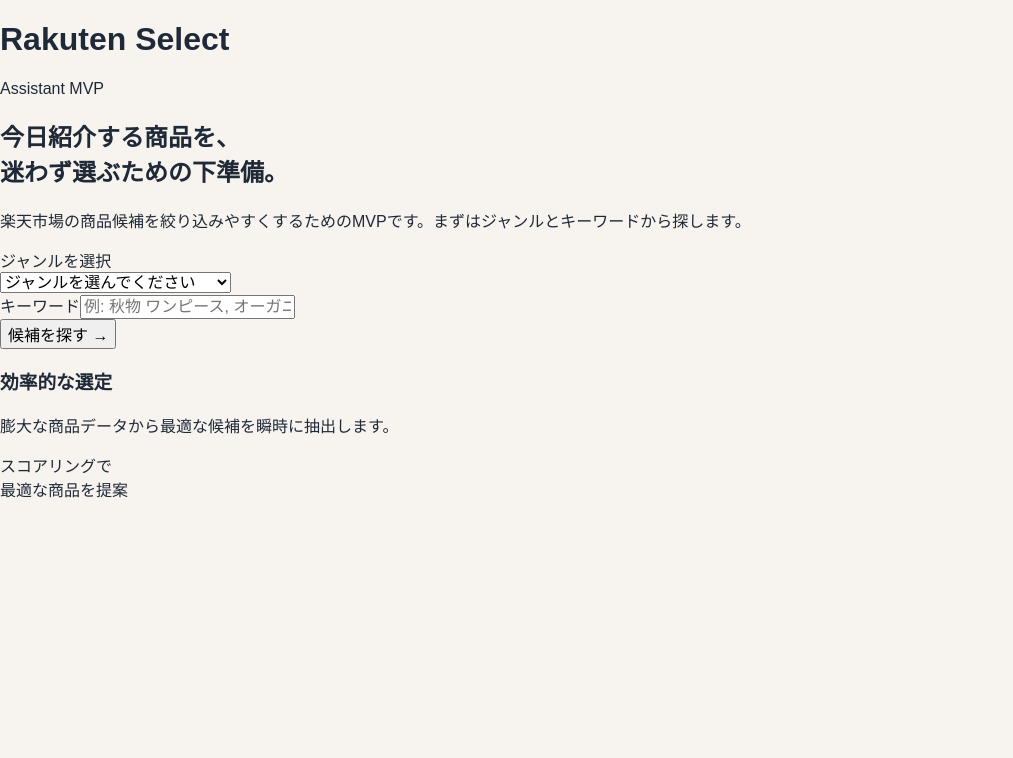
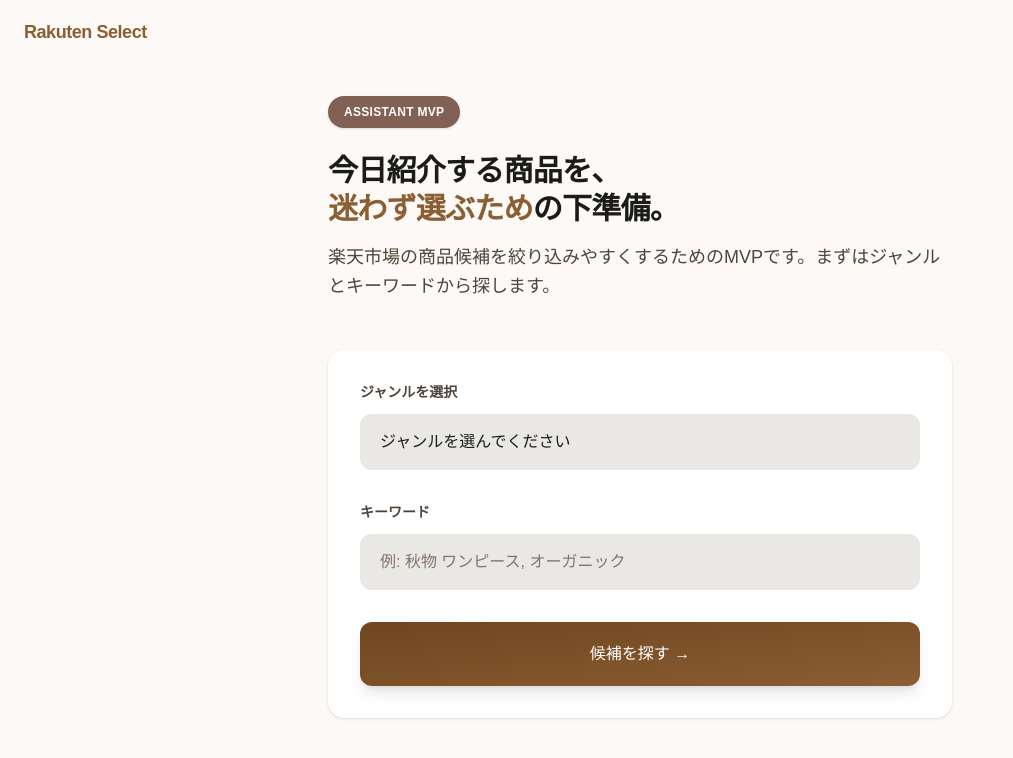
Before and after one commit to goroyattemiyo/rakuten-select-assist, a Next.js app: page / in a window 1280 px wide. Shown: the top 758 px of the page, without its empty margins (0-1013 px from the left). Built offline with nearby package versions, Linux system fonts and the light colour scheme.

Commit message:
feat: restore Stitch design with Tailwind v4

```diff
--- a/app/globals.css
+++ b/app/globals.css
@@ -1,3 +1,5 @@
+@import "tailwindcss";
+
 :root {
   color-scheme: light;
 }
--- a/app/page.tsx
+++ b/app/page.tsx
@@ -10,6 +10,10 @@
   const [keyword, setKeyword] = useState('');
 
   function handleSearch() {
+    if (!keyword.trim() && !genre) {
+      alert('ジャンルまたはキーワードを入力してください。');
+      return;
+    }
     const params = new URLSearchParams();
     if (keyword.trim()) params.set('keyword', keyword.trim());
     if (genre) params.set('genre', genre);
@@ -74,18 +78,6 @@
             </button>
           </div>
         </section>
-
-        <section className="grid grid-cols-2 gap-4">
-          <div className="bg-[#f6f3f0] rounded-xl p-6 flex flex-col justify-between aspect-square relative overflow-hidden">
-            <div>
-              <h3 className="font-bold text-[#1b1c1a] mb-1">効率的な選定</h3>
-              <p className="text-xs text-[#50443b] leading-relaxed">膨大な商品データから最適な候補を瞬時に抽出します。</p>
-            </div>
-          </div>
-          <div className="bg-[#eae8e5] rounded-xl aspect-square flex items-center justify-center">
-            <p className="text-[#50443b] text-xs font-bold text-center px-4">スコアリングで<br/>最適な商品を提案</p>
-          </div>
-        </section>
       </main>
 
       </div>
--- a/app/results/page.tsx
+++ b/app/results/page.tsx
@@ -1,4 +1,4 @@
-'use client';
+
 'use client';
 
 import { useEffect, useState } from 'react';
--- a/package.json
+++ b/package.json
@@ -14,11 +14,14 @@
     "react-dom": "19.0.0"
   },
   "devDependencies": {
+    "@tailwindcss/postcss": "^4.2.2",
     "@types/node": "22.13.10",
     "@types/react": "19.0.10",
     "@types/react-dom": "19.0.4",
+    "autoprefixer": "^10.4.27",
     "eslint": "9.21.0",
     "eslint-config-next": "15.2.4",
+    "tailwindcss": "^4.2.2",
     "typescript": "5.8.2"
   }
 }
--- /dev/null
+++ b/postcss.config.js
@@ -0,0 +1,5 @@
+module.exports = {
+  plugins: {
+    '@tailwindcss/postcss': {},
+  },
+}
--- /dev/null
+++ b/tailwind.config.js
@@ -0,0 +1,12 @@
+/** @type {import('tailwindcss').Config} */
+module.exports = {
+  content: [
+    './app/**/*.{js,ts,jsx,tsx}',
+    './components/**/*.{js,ts,jsx,tsx}',
+    './lib/**/*.{js,ts,jsx,tsx}',
+  ],
+  theme: {
+    extend: {},
+  },
+  plugins: [],
+}
```
Also changed, not shown: 1 other file (tests, documents, lock files or other folders).
